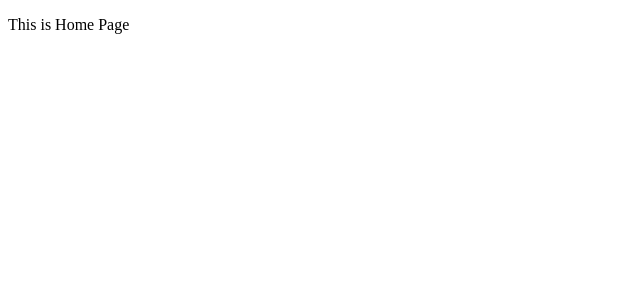
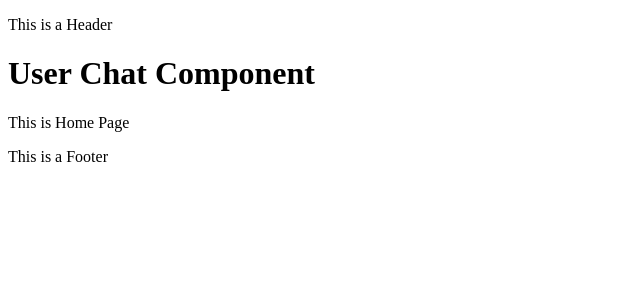
Before and after one commit to ToddW317/RugzByQ, a React (Create React App) app in the folder frontend/: page / in a window 1280 px wide. Shown: the top 300 px of the page, without its empty margins (0-640 px from the left). Built offline with nearby package versions, Linux system fonts and the light colour scheme.

Commit message:
Chat Component for regular user and guests

```diff
--- a/frontend/src/App.js
+++ b/frontend/src/App.js
@@ -1,15 +1,27 @@
 import {BrowserRouter, Routes, Route} from "react-router-dom";
+
+// Publicly available pages
 import HomePage from "./pages/HomePage";
 import CartPage from "./pages/CartPage";
 import LoginPage from "./pages/LoginPage";
 import ProductDetailsPage from "./pages/ProductDetailsPage";
 import ProductListPage from "./pages/ProductListPage";
 import RegisterPage from "./pages/RegisterPage";
+
+// Protected User pages
 import UserProfilePage from "./pages/user/UserProfilePage";
 import UserOrdersPage from "./pages/user/UserOrdersPage";
 import UserCartDetailsPage from "./pages/user/UserCartDetailsPage";
 import UserOrderDetailsPage from "./pages/user/UserOrderDetailsPage";
+import UserChatComponent from "./components/user/UserChatComponent";
+
+// Components
 import ProtectedRoutesComponent from "./components/ProtectedRoutesComponent";
+import HeaderComponent from "./components/HeaderComponent";
+import FooterComponent from "./components/FooterComponent";
+
+// User Components
+import RoutesWithUserChatComponent from "./components/user/RoutesWithUserChatComponent";
 
 // Protected Admin pages
 import AdminChatsPage from "./pages/admin/AdminChatsPage";
@@ -25,7 +37,10 @@
 function App() {
   return (
     <BrowserRouter>
+    <HeaderComponent />
     <Routes>
+      <Route element={<RoutesWithUserChatComponent />}>
+          {/* Publicly available routes */}
           <Route path="/" element={<HomePage />} />
           <Route path="/cart" element={<CartPage />} />
           <Route path="/login" element={<LoginPage />} />
@@ -34,6 +49,7 @@
           <Route path="/product-details/:id" element={<ProductDetailsPage />} />
           <Route path="/product-list" element={<ProductListPage />} />
           <Route path="*" element="Page does not exist 404" />
+        </Route>
 
         {/* User Protected Routes */}
         <Route element={<ProtectedRoutesComponent admin={false} />}>
@@ -58,6 +74,7 @@
       </Route>
 
     </Routes>
+    <FooterComponent />
     </BrowserRouter>
   );
 }
--- /dev/null
+++ b/frontend/src/components/FooterComponent.js
@@ -0,0 +1,6 @@
+const FooterComponent = () => {
+    return <p>This is a Footer</p>
+
+}
+
+export default FooterComponent;
--- /dev/null
+++ b/frontend/src/components/HeaderComponent.js
@@ -0,0 +1,6 @@
+const HeaderComponent = () => {
+    return <p>This is a Header</p>
+
+}
+
+export default HeaderComponent;
--- a/frontend/src/components/ProtectedRoutesComponent.js
+++ b/frontend/src/components/ProtectedRoutesComponent.js
@@ -1,15 +1,15 @@
 import {Outlet, Navigate} from "react-router-dom";
+import UserChatComponent from "./user/UserChatComponent";
 
 const ProtectedRoutesComponent = ({admin}) => {
-    let auth = false;
+
     if(admin) {
-        let adminAuth = false;
-        if(adminAuth) auth = true;
+        let adminAuth = true;
+        return adminAuth ? <Outlet /> : <Navigate to="/login" />;
     } else {
         let userAuth = true;
-        if(userAuth) auth = true;
+        return userAuth ? <> <UserChatComponent /> <Outlet /> </> : <Navigate to="/login" />;
     }
-    return auth ? <Outlet /> : <Navigate to="/login" />;
 };
 
 export default ProtectedRoutesComponent;
--- /dev/null
+++ b/frontend/src/components/user/RoutesWithUserChatComponent.js
@@ -0,0 +1,12 @@
+import { Outlet } from "react-router-dom";
+import UserChatComponent from "./UserChatComponent";
+
+const RoutesWithUserChatComponent = () => {
+    return (
+        <>
+            <UserChatComponent /> <Outlet />
+        </>
+    );
+}
+
+export default RoutesWithUserChatComponent;
--- /dev/null
+++ b/frontend/src/components/user/UserChatComponent.js
@@ -0,0 +1,9 @@
+const UserChatComponent = () => {
+    return (
+        <div>
+            <h1>User Chat Component</h1>
+        </div>
+    );
+}
+
+export default UserChatComponent;
```
Lines whose indentation alone changed are shown as unchanged.
